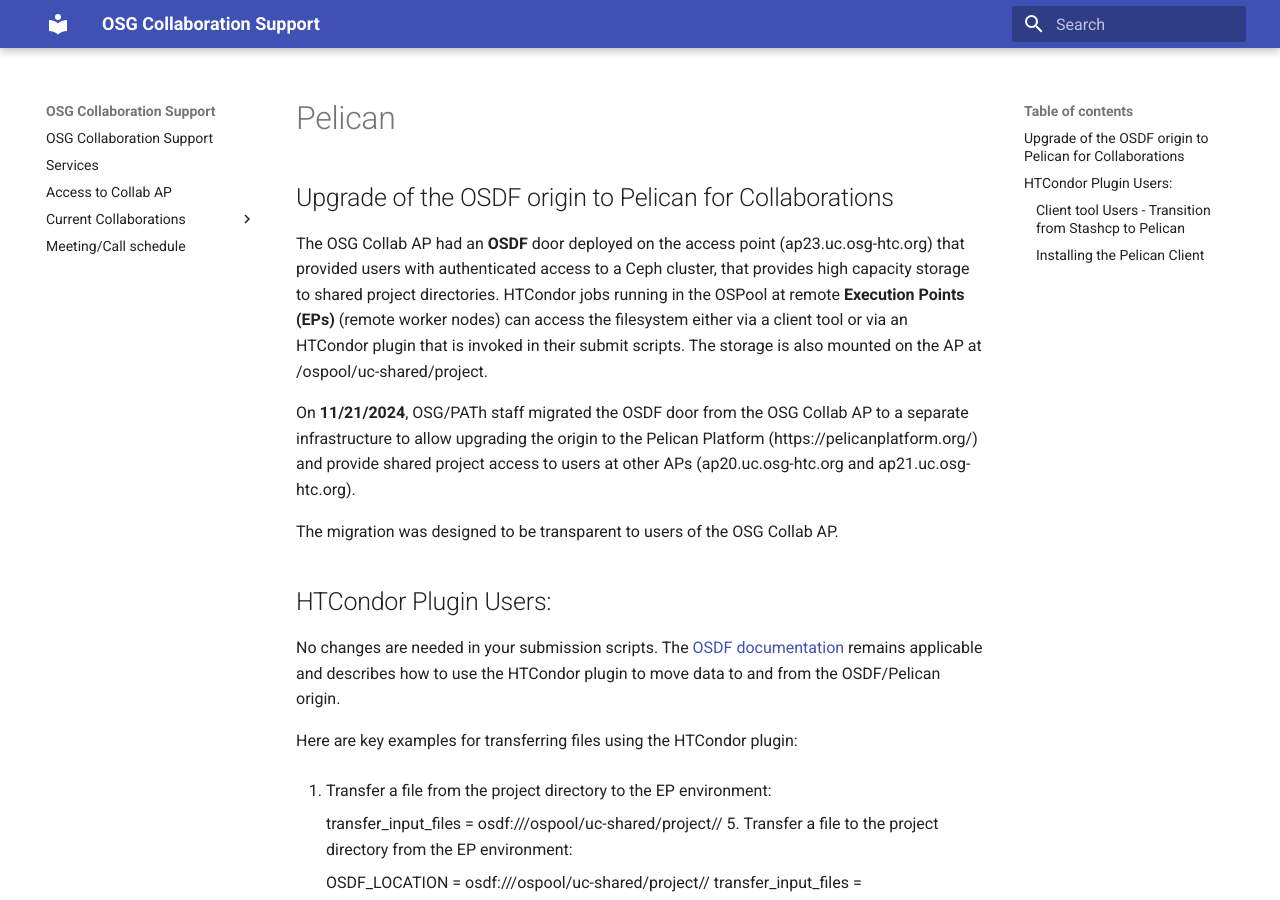
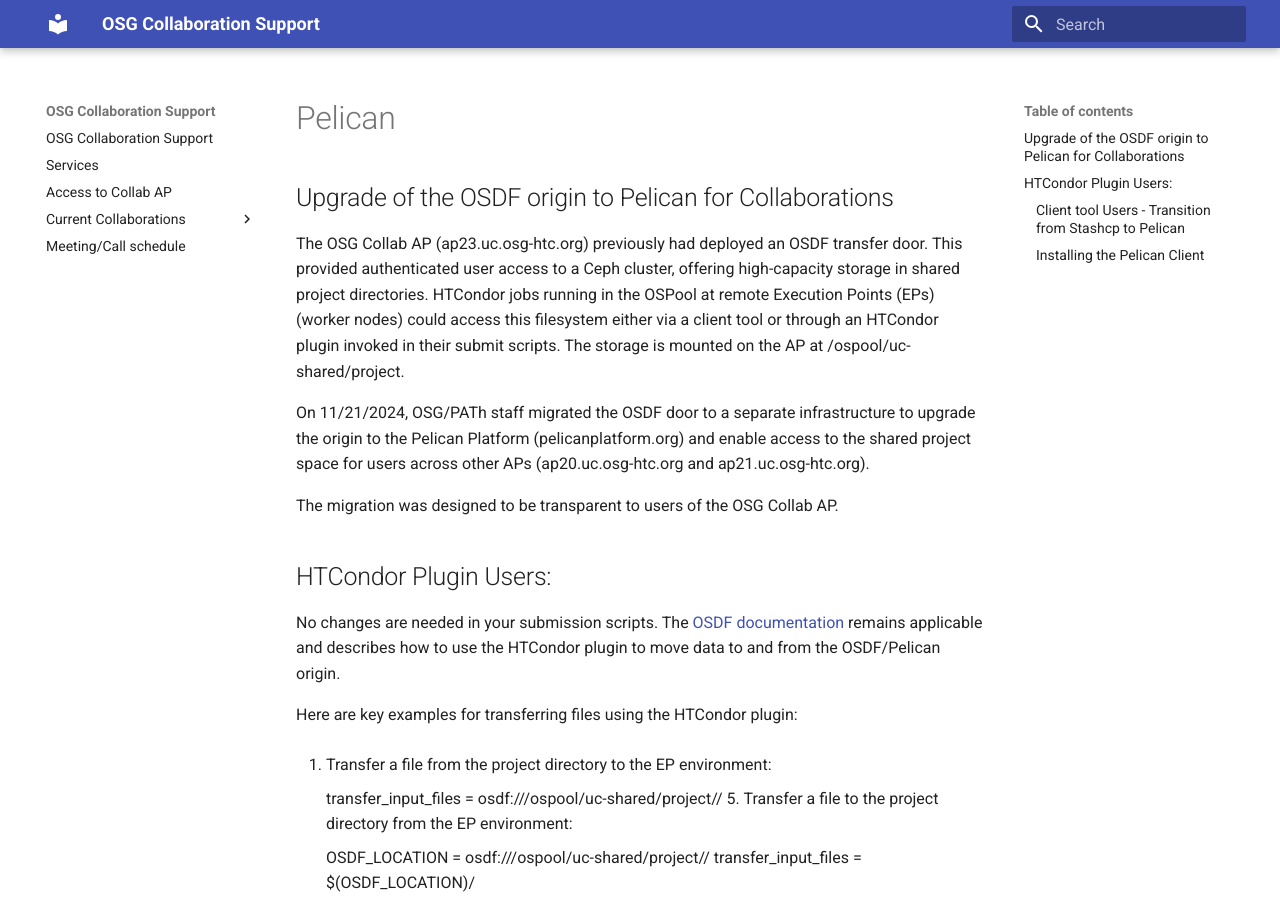
Before and after one commit to osg-htc/collaboration-support, an MkDocs documentation site: the page built from docs/misc/pelican.md, in a window 1280 px wide and 900 px high. Built offline with MkDocs 1.6.1 and Material for MkDocs 9.7.7, drawn with Linux system fonts in a browser that asks for light colours.

Commit message:
Update pelican.md

```diff
--- a/docs/misc/pelican.md
+++ b/docs/misc/pelican.md
@@ -1,8 +1,8 @@
 ## Upgrade of the OSDF origin to Pelican for Collaborations
 
-The OSG Collab AP had an **OSDF** door deployed on the access point (ap23.uc.osg-htc.org) that provided users with authenticated access to a Ceph cluster, that provides high capacity storage to shared project directories. HTCondor jobs running in the OSPool at remote **Execution Points (EPs)** (remote worker nodes) can access the filesystem either via a client tool or via an HTCondor plugin that is invoked in their submit scripts. The storage is also mounted on the AP at /ospool/uc-shared/project.
+The OSG Collab AP (ap23.uc.osg-htc.org) previously had deployed an OSDF transfer door. This provided authenticated user access to a Ceph cluster, offering high-capacity storage in shared project directories. HTCondor jobs running in the OSPool at remote Execution Points (EPs) (worker nodes) could access this filesystem either via a client tool or through an HTCondor plugin invoked in their submit scripts. The storage is mounted on the AP at /ospool/uc-shared/project.
 
-On **11/21/2024**, OSG/PATh staff migrated the OSDF door from the OSG Collab AP to a separate infrastructure to allow upgrading the origin to the Pelican Platform (https://pelicanplatform.org/) and provide shared project access to users at other APs (ap20.uc.osg-htc.org and ap21.uc.osg-htc.org).
+On 11/21/2024, OSG/PATh staff migrated the OSDF door to a separate infrastructure to upgrade the origin to the Pelican Platform (pelicanplatform.org) and enable access to the shared project space for users across other APs (ap20.uc.osg-htc.org and ap21.uc.osg-htc.org).
 
 The migration was designed to be transparent to users of the OSG Collab AP.
 
```
